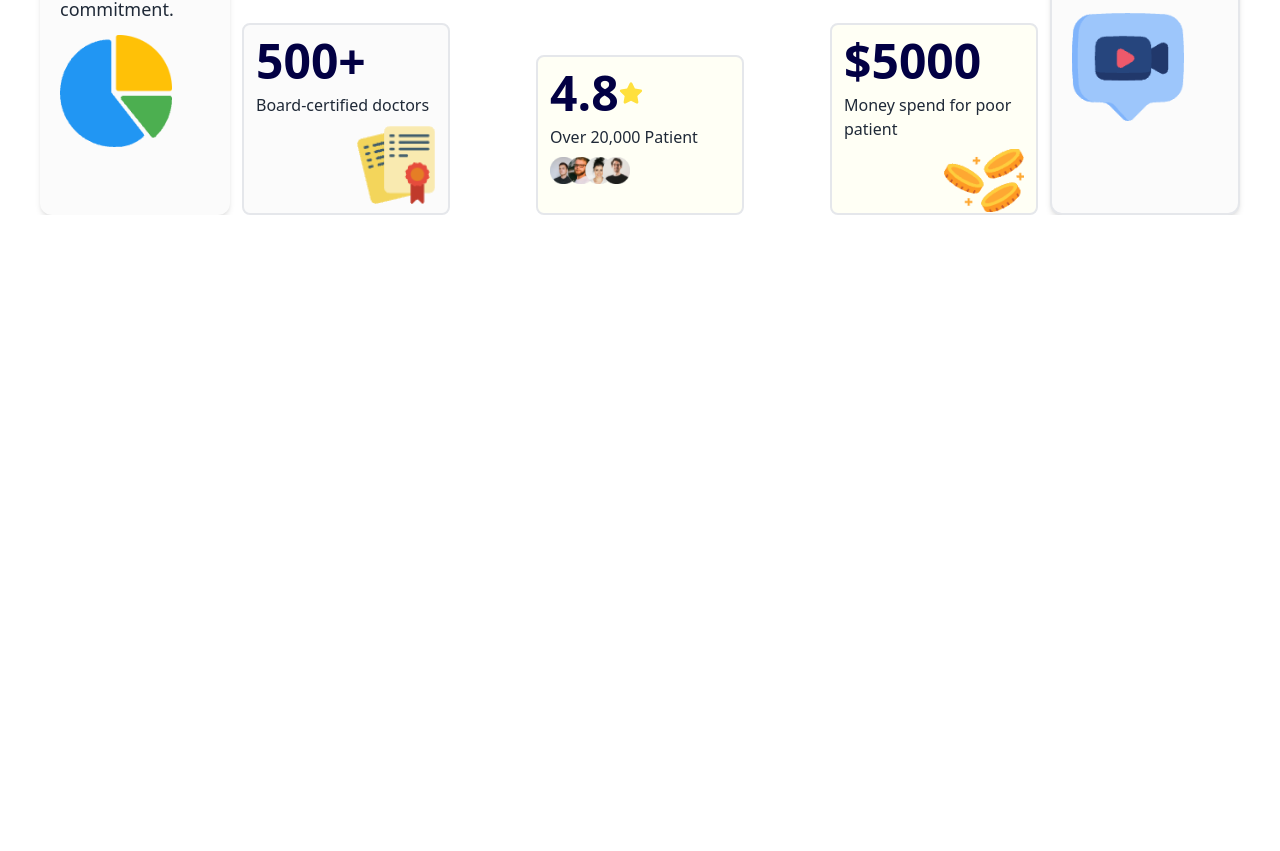
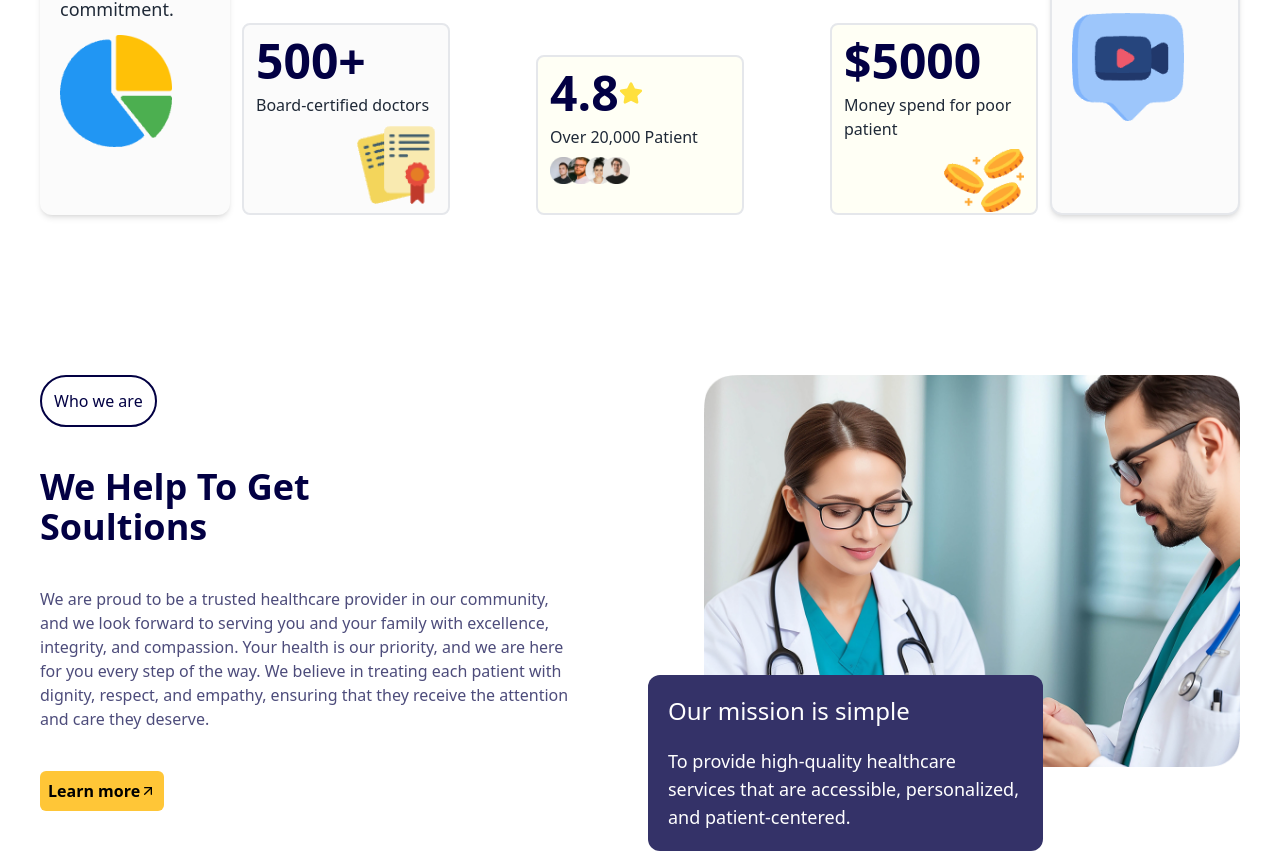
Before and after one commit to mohaiminul375/doc-healthcare, a React (Vite) app: page / in a window 1280 px wide. Shown: the part 953-1804 px from the top of the page. Before the commit the page ends 1168 px from the top, so only its background shows below. Built offline with nearby package versions, Linux system fonts and the light colour scheme.

Commit message:
add: create about section

```diff
--- /dev/null
+++ b/src/Pages/Home/About.jsx
@@ -0,0 +1,26 @@
+import { LuArrowUpRight } from 'react-icons/lu';
+import about_img from "../../assets/Rectangle 24.png"
+const About = () => {
+    return (
+        <section className="mt-40">
+            <div className="flex justify-between">
+                <div className='space-y-10 md:w-1/2 mr-32'>
+                     <button className="border-2 border-[#020043] text-[#020043] p-3 rounded-full text-base">Who we are</button>
+                     <h2 className="text-4xl font-bold text-[#020043]">We Help To Get <br /> Soultions</h2>
+                     <p className="text-[#4D4C7B] text-base">We are proud to be a trusted healthcare provider in our community, and we look forward to serving you and your family with excellence, integrity, and compassion. Your health is our priority, and we are here for you every step of the way. We believe in treating each patient with dignity, respect, and empathy, ensuring that they receive the attention and care they deserve.
+                     </p>
+                     <button className="flex items-center bg-[#FFC637] text-black font-bold p-2 rounded-md">Learn more <LuArrowUpRight/></button>
+                </div>
+                <div className='md:w-1/2 relative'>
+                    <img src={about_img} alt="" />
+                    <div className='bg-[#343268] text-white p-5 rounded-xl w-[395px] absolute -bottom-10 -left-14 '>
+                       <h2 className='text-2xl mb-5'>Our mission is simple</h2>
+                       <p className='text-lg'>To provide high-quality healthcare services that are accessible, personalized, and patient-centered.</p>
+                    </div>
+                </div>
+            </div>
+        </section>
+    );
+};
+
+export default About;
--- a/src/Pages/Home/Home.jsx
+++ b/src/Pages/Home/Home.jsx
@@ -1,10 +1,12 @@
-import React from 'react';
+
+import About from './About';
 import Banner from './Banner';
 
 const Home = () => {
     return (
         <div>
             <Banner></Banner>
+            <About></About>
         </div>
     );
 };
--- /dev/null
+++ b/src/Pages/Home/Services.jsx
@@ -0,0 +1,11 @@
+
+
+const Services = () => {
+    return (
+        <div>
+
+        </div>
+    );
+};
+
+export default Services;
```
